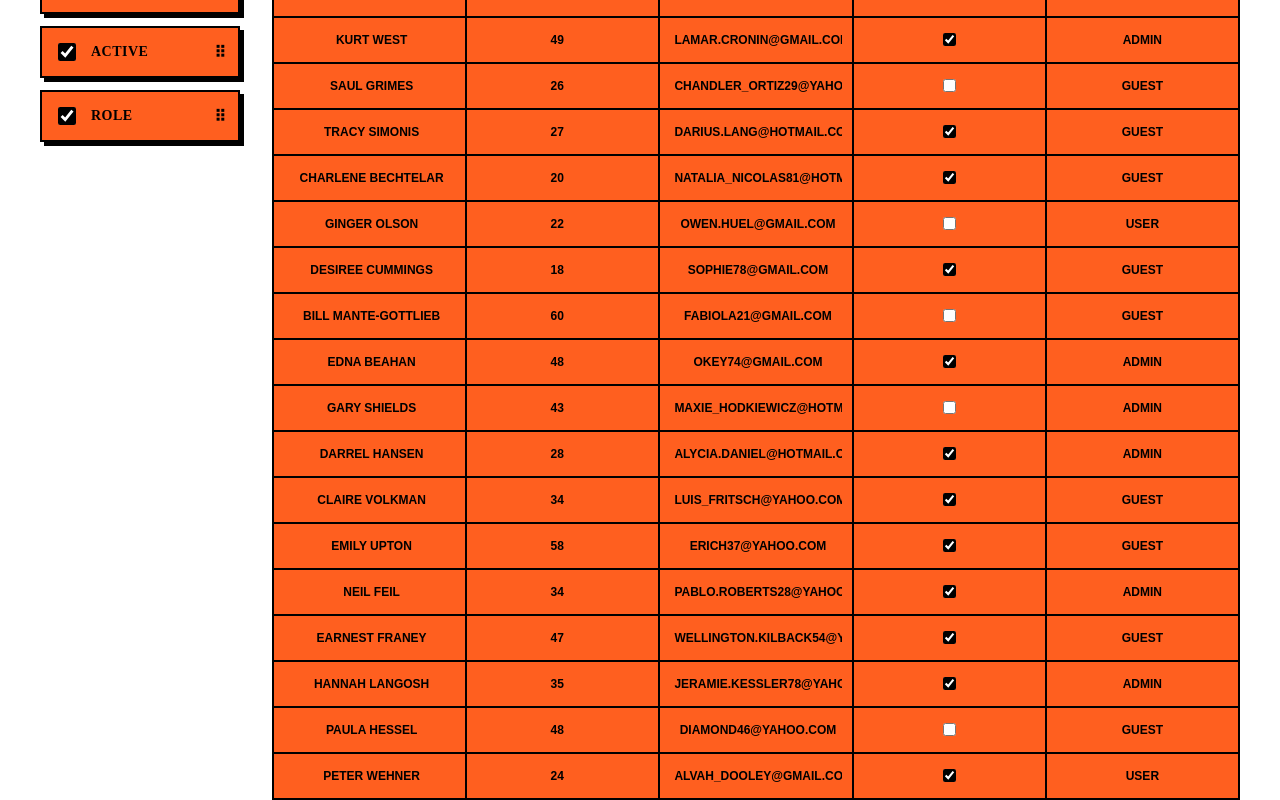
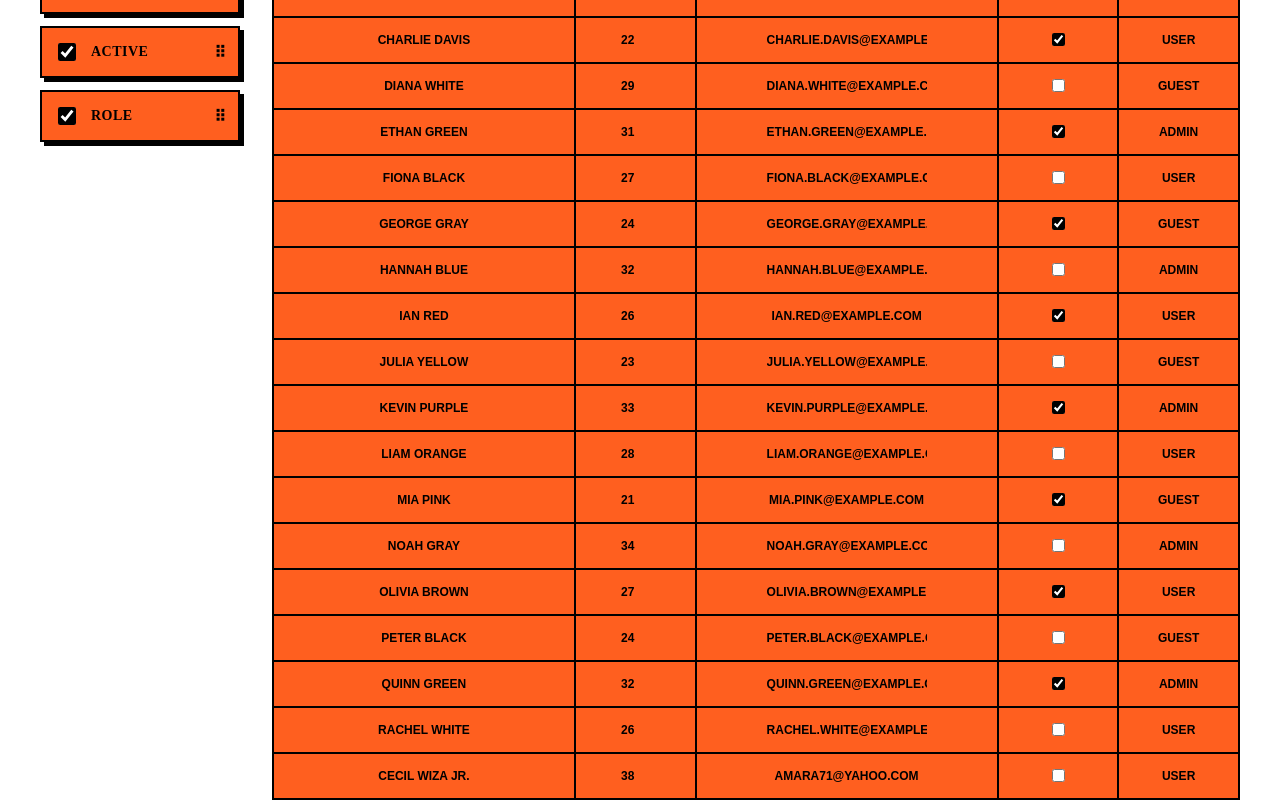
Before and after one commit to ZingerMarat/cemento, a React (Vite) app in the folder cemento-ass/: page / in a window 1280 px wide. Shown: the part 260-1060 px from the top of the page. Built offline with nearby package versions, Linux system fonts and the light colour scheme.

Commit message:
Initial data added

```diff
--- a/cemento-ass/src/App.jsx
+++ b/cemento-ass/src/App.jsx
@@ -6,101 +6,120 @@ import { fetchFakeData } from './mock/mockData';
 const BATCH_SIZE = 20;
 
 const INITIAL_COLUMNS = [
-  { id: "name", ordinalNo: 1, title: "Name", type: "string" },
-  { id: "age", ordinalNo: 2, title: "Age", type: "number" },
-  { id: "email", ordinalNo: 3, title: "Email", type: "email" },
-  { id: "isActive", ordinalNo: 4, title: "Active", type: "boolean" },
-  { id: "role", ordinalNo: 5, title: "Role", type: "select", options: ["Admin", "User", "Guest"] },
+  { id: "name", ordinalNo: 1, title: "Name", type: "string", width: 50 },
+  { id: "age", ordinalNo: 2, title: "Age", type: "number", width: 20 },
+  { id: "email", ordinalNo: 3, title: "Email", type: "email", width: 50 },
+  { id: "isActive", ordinalNo: 4, title: "Active", type: "boolean", width: 20 },
+  { id: "role", ordinalNo: 5, title: "Role", type: "select", options: ["Admin", "User", "Guest"], width: 20 },
+];
+
+const INITIAL_DATA = [
+  { id: 1, name: "John Doe", age: 25, email: "john.doe@example.com", isActive: true, role: "Admin" },
+  { id: 2, name: "Jane Smith", age: 30, email: "jane.smith@example.com", isActive: false, role: "User" },
+  { id: 3, name: "Alice Johnson", age: 28, email: "alice.johnson@example.com", isActive: true, role: "Guest" },
+  { id: 4, name: "Bob Brown", age: 35, email: "bob.brown@example.com", isActive: false, role: "Admin" },
+  { id: 5, name: "Charlie Davis", age: 22, email: "charlie.davis@example.com", isActive: true, role: "User" },
+  { id: 6, name: "Diana White", age: 29, email: "diana.white@example.com", isActive: false, role: "Guest" },
+  { id: 7, name: "Ethan Green", age: 31, email: "ethan.green@example.com", isActive: true, role: "Admin" },
+  { id: 8, name: "Fiona Black", age: 27, email: "fiona.black@example.com", isActive: false, role: "User" },
+  { id: 9, name: "George Gray", age: 24, email: "george.gray@example.com", isActive: true, role: "Guest" },
+  { id: 10, name: "Hannah Blue", age: 32, email: "hannah.blue@example.com", isActive: false, role: "Admin" },
+  { id: 11, name: "Ian Red", age: 26, email: "ian.red@example.com", isActive: true, role: "User" },
+  { id: 12, name: "Julia Yellow", age: 23, email: "julia.yellow@example.com", isActive: false, role: "Guest" },
+  { id: 13, name: "Kevin Purple", age: 33, email: "kevin.purple@example.com", isActive: true, role: "Admin" },
+  { id: 14, name: "Liam Orange", age: 28, email: "liam.orange@example.com", isActive: false, role: "User" },
+  { id: 15, name: "Mia Pink", age: 21, email: "mia.pink@example.com", isActive: true, role: "Guest" },
+  { id: 16, name: "Noah Gray", age: 34, email: "noah.gray@example.com", isActive: false, role: "Admin" },
+  { id: 17, name: "Olivia Brown", age: 27, email: "olivia.brown@example.com", isActive: true, role: "User" },
+  { id: 18, name: "Peter Black", age: 24, email: "peter.black@example.com", isActive: false, role: "Guest" },
+  { id: 19, name: "Quinn Green", age: 32, email: "quinn.green@example.com", isActive: true, role: "Admin" },
+  { id: 20, name: "Rachel White", age: 26, email: "rachel.white@example.com", isActive: false, role: "User" },
 ];
 
 export default function App() {
-  //load initial columns from local storage
-  const initialColumns = JSON.parse(localStorage.getItem('columnOrder')) || INITIAL_COLUMNS;
 
   const initialTableData = {
-    columns: initialColumns,
-    data: []
+    columns: INITIAL_COLUMNS,
+    data: INITIAL_DATA
   }
 
   const [tableData, setTableData] = useState(initialTableData);
-  const [visibleColumns, setVisibleColumns] = useState(
-    JSON.parse(localStorage.getItem('visibleColumns')) || tableData.columns.map(column => column.id)
-  );
+  const [visibleColumns, setVisibleColumns] = useState(JSON.parse(localStorage.getItem('visibleColumns')) || tableData.columns.map(column => column.id));
   const [offset, setOffset] = useState(0);
   const [loading, setLoading] = useState(false);
   const [isDragging, setIsDragging] = useState(false);
 
   const loadMoreData = useCallback(async () => {
-    setLoading(true);
+    if (loading) return;
+
     try {
-      setOffset(prevOffset => {
-        const newOffset = prevOffset + BATCH_SIZE;
+      setLoading(true);
 
-        fetchFakeData(prevOffset, BATCH_SIZE)
-          .then((newData) => {
-            setTableData(prevData => ({...prevData, data: [...prevData.data, ...newData], }));
-            setLoading(false);
-          });
+      const newOffset = offset + BATCH_SIZE;
+      const newData = await fetchFakeData(offset, BATCH_SIZE);
 
-        return newOffset;
-      });
+      setTableData(prevData => ({
+        ...prevData,
+        data: [...prevData.data, ...newData],
+      }));
+
+      setOffset(newOffset);
     } catch (error) {
       console.error("Error loading data:", error);
+    } finally {
       setLoading(false);
     }
-  }, []);
+  }, [loading, offset]);
 
-  //loading first batch of data
+  //load more data on scroll
   useEffect(() => {
-    loadMoreData()
-  }, [loadMoreData]);
+    const handleScroll = () => {
+      if (isDragging) return; //prevent loading more data when dragging
 
-  //save table data to local storage
-  useEffect(() => {
-    localStorage.setItem('tableData', JSON.stringify(tableData));
-  }, [tableData]);
+      const bottom = window.innerHeight + window.scrollY >= document.documentElement.offsetHeight - 50;
+
+      if (bottom && !loading) {
+        loadMoreData();
+      }
+    };
+
+    window.addEventListener('scroll', handleScroll);
+
+    return () => window.removeEventListener('scroll', handleScroll);
+  }, [loading, loadMoreData, isDragging]);
 
   //save visible columns to local storage
   useEffect(() => {
     localStorage.setItem('visibleColumns', JSON.stringify(visibleColumns));
   }, [visibleColumns]);
 
-  //load more data on scroll
-  useEffect(() => {
-    const handleScroll = () => {
-      if (isDragging) return;
+  //handle cell change
+  const handleCellChange = (rowId, columnId, newValue) => {
+    const newData = tableData.data.map(row =>
+      row.id === rowId ? { ...row, [columnId]: newValue } : row
+    );
 
-      const bottom = window.innerHeight + window.scrollY >= document.documentElement.offsetHeight - 100;
-      if (bottom && !loading) {
-        loadMoreData();
-      }
+    const newTableData = {
+      ...tableData,
+      data: newData
     };
 
-    window.addEventListener('scroll', handleScroll);
-    return () => window.removeEventListener('scroll', handleScroll);
-  }, [loading, loadMoreData, isDragging]);
+    //console log the new row
+    //console.log(newData);
 
-
-  //handle cell change
-  const handleCellChange = (rowId, columnId, newValue) => {
-    setTableData((prevData) => ({
-      ...prevData,
-      data: prevData.data.map((row) => row.id === rowId ? { ...row, [columnId]: newValue } : row),
-    }));
-
+    setTableData(newTableData);
   };
 
   //handle column toggle
   const handleColumnToggle = (columnId) => {
-    setVisibleColumns(prev => {
-      const newVisibleColumns = prev.includes(columnId)
-        ? prev.filter(id => id !== columnId)
-        : [...prev, columnId];
+    const newVisibleColumns = visibleColumns.includes(columnId)
+      ? visibleColumns.filter(id => id !== columnId)
+      : [...visibleColumns, columnId];
 
-      return newVisibleColumns;
-    });
+    setVisibleColumns(newVisibleColumns);
   };
 
+  //handle column order change
   const handleColumnOrderChange = (newColumns) => {
     const updatedColumns = newColumns.map((col, index) => ({
       ...col,
@@ -113,17 +132,18 @@ export default function App() {
     }));
 
     // save new column order to local storage
-    localStorage.setItem('columnOrder', JSON.stringify(updatedColumns));
+    //localStorage.setItem('columnOrder', JSON.stringify(updatedColumns));
   };
 
   return (
     <div style={{ display: "flex", justifyContent: "center", minHeight: "100vh", padding: "20px 20px 0 20px" }}>
       <div style={{ display: "flex", gap: 32, maxWidth: 1200, width: "100%" }}>
+
         <div style={{
           width: "200px",
           flexShrink: 0,
-          position: "sticky",
-          top: "20px",
+          position: "sticky", //make the column selector sticky on scroll
+          top: "20px",  //gap between the column selector and top of the page
           alignSelf: "flex-start",
           height: "fit-content"
         }}>
@@ -136,15 +156,17 @@ export default function App() {
             onDragEnd={() => setIsDragging(false)}
           />
         </div>
+
         <div style={{ flexGrow: 1 }}>
           <Table
             columns={tableData.columns
-              .filter(column => visibleColumns.includes(column.id))
-              .sort((a, b) => a.ordinalNo - b.ordinalNo)}
+                                    .filter(column => visibleColumns.includes(column.id))
+                                    .sort((a, b) => a.ordinalNo - b.ordinalNo)}
             data={tableData.data}
             onCellChange={handleCellChange}
           />
         </div>
+
       </div>
     </div>
   );
--- a/cemento-ass/src/components/Table.jsx
+++ b/cemento-ass/src/components/Table.jsx
@@ -5,33 +5,33 @@ export default function Table({columns, data, onCellChange}) {
     return (
         <table style={{
             width: '100%',
-            borderCollapse: 'collapse',
-            tableLayout: 'fixed'
+            borderCollapse: 'collapse', //border of cells like one line
+            tableLayout: 'fixed' //size of the table is fixed with the width of the table
         }}>
+
+            <colgroup>
+                {columns.map(column => (
+                    <col
+                    key={column.id}
+                    style={{ width: column.width ? `${column.width}px` : 'auto' }}
+                    />
+                ))}
+            </colgroup>
+
             <thead>
                 <tr>
                     {columns.map((column) => (
-                        <th
-                            key={column.id}
-                            style={{
-                                backgroundColor: '#FF5F1F',
-                                color: '#000000',
-                                padding: '12px',
-                                margin: '0 0 20px 0',
-                                border: '2px solid #000000',
-                                boxShadow: '4px 4px 0 #000000',
-                                textTransform: 'uppercase',
-                                letterSpacing: '0.5px',
-                                fontSize: '16px',
-                                fontWeight: 'bold',
-                            }}
-                        >
+                        <th key={column.id} style={tableHeaderCellStyles}>
                             {column.title}
                         </th>
                     ))}
                 </tr>
-                <tr style={{ height: '20px' }}><td colSpan={columns.length}></td></tr>
+                {/* Spacer row */}
+                <tr style={{ height: '20px' }}>
+                    <td colSpan={columns.length}></td>
+                </tr>
             </thead>
+
             <tbody>
                 {data.map((row) => (
                     <TableRow
@@ -45,3 +45,17 @@ export default function Table({columns, data, onCellChange}) {
         </table>
     );
 }
+
+
+const tableHeaderCellStyles = {
+        backgroundColor: '#FF5F1F',
+        color: '#000000', // text color
+        padding: '12px', // padding in the cell
+        margin: '0 0 20px 0', // margin in the cell
+        border: '2px solid #000000', // border in the cell
+        boxShadow: '4px 4px 0 #000000', // shadow in the cell
+        textTransform: 'uppercase',
+        letterSpacing: '0.5px',
+        fontSize: '16px',
+        fontWeight: 'bold',
+}
--- a/cemento-ass/src/components/TableCell.jsx
+++ b/cemento-ass/src/components/TableCell.jsx
@@ -1,16 +1,4 @@
 import React from 'react';
-
-const inputStyles = {
-    width: '100%',
-    background: 'none',
-    border: 'none',
-    color: '#000000',
-    fontSize: '12px',
-    fontWeight: 'bold',
-    textAlign: 'center',
-    textTransform: 'uppercase',
-    outline: 'none'
-};
 
 //renderers for different column types
 const cellRenderers = {
@@ -35,12 +23,7 @@ const cellRenderers = {
             type="checkbox"
             checked={Boolean(value)}
             onChange={(e) => onChange(e.target.checked)}
-            style={{
-                ...inputStyles,
-                width: 'auto',
-                cursor: 'pointer',
-                accentColor: '#000000'
-            }}
+            style={{...inputStyles, width: 'auto', cursor: 'pointer', accentColor: '#000000'}}
         />
     ),
     email: ({ value, onChange }) => (
@@ -57,10 +40,9 @@ const cellRenderers = {
             onChange={(e) => onChange(e.target.value)}
             style={{
                 ...inputStyles,
-                cursor: 'pointer',
-                appearance: 'none',
-                WebkitAppearance: 'none',
-                MozAppearance: 'none'
+                cursor: 'pointer', //make the cursor a pointer
+                appearance: 'none', //remove the default appearance in the select
+                WebkitAppearance: 'none', // same for Chrome/Safary
             }}
         >
             {column.options.map((option) => (
@@ -70,11 +52,34 @@ const cellRenderers = {
             ))}
         </select>
     ),
+    button: ({ value }) => (
+        <button onClick={() => console.log('button clicked')}>
+            {value}
+        </button>
+    ),
 };
 
 export default function TableCell({ column, value, onChange, style }) {
+
     //use renderer for the column type or default to string renderer
     const renderer = cellRenderers[column.type] || cellRenderers.string;
 
-    return <td style={style}>{renderer({ value, onChange, column })}</td>;
+    return (
+        <td style={{...style}}>
+            {renderer({ value, onChange, column })}
+        </td>
+    );
 }
+
+const inputStyles = {
+    maxWidth: '100%', //make the input take the full width of the cell
+    boxSizing: 'border-box',
+    background: 'none', //remove background in the input
+    border: 'none', //remove border in the input
+    color: '#000000', //make the text black
+    fontSize: '12px',
+    fontWeight: 'bold', //make the text bold
+    textAlign: 'center', //center the text
+    textTransform: 'uppercase', //make the text uppercase
+    outline: 'none', //remove the outline in the input
+};
--- a/cemento-ass/src/components/TableRow.jsx
+++ b/cemento-ass/src/components/TableRow.jsx
@@ -8,23 +8,25 @@ export default function TableRow({ row, columns, onCellChange }) {
                 <TableCell
                     key={column.id}
                     column={column}
-                    value={row[column.id]}
-                    onChange={(newValue) => onCellChange(row.id, column.id, newValue)}
-                    style={{
-                        backgroundColor: '#FF5F1F',
-                        color: '#000000',
-                        padding: '12px',
-                        border: '2px solid #000000',
-                        textTransform: 'uppercase',
-                        letterSpacing: '0.5px',
-                        fontSize: '14px',
-                        fontWeight: 'bold',
-                        position: 'relative',
-                        boxShadow: '2px 2px 0 #000000',
-                        textAlign: 'center'
-                    }}
+                    value={row[column.id]}  // value = row['name'] = 'John Doe'
+                    onChange={(newValue) => onCellChange(row.id, column.id, newValue)} // onCellChange(1, 'name', 'Nico Nico')
+                    style={cellStyles}
                 />
             ))}
         </tr>
     );
 }
+
+
+const cellStyles = {
+    backgroundColor: '#FF5F1F',
+    color: '#000000',
+    padding: '12px', //padding in the cell
+    border: '2px solid #000000',
+    textTransform: 'uppercase', //make the text uppercase
+    letterSpacing: '0.5px', //spacing between the letters
+    fontSize: '14px', //font size
+    fontWeight: 'bold', //make the text bold
+    position: 'relative', //make the cell relative
+    textAlign: 'center' //center the text
+}
--- a/cemento-ass/src/mock/mockData.js
+++ b/cemento-ass/src/mock/mockData.js
@@ -11,7 +11,7 @@ const generateRowData = (id) => ({
     role: faker.helpers.arrayElement(ROLES),
   });
 
-export const fetchFakeData = (offset = 0, limit = 10) => {
+export const fetchFakeData = (offset, limit) => {
     return new Promise((resolve) => {
       setTimeout(() => {
         const rows = [];
```
